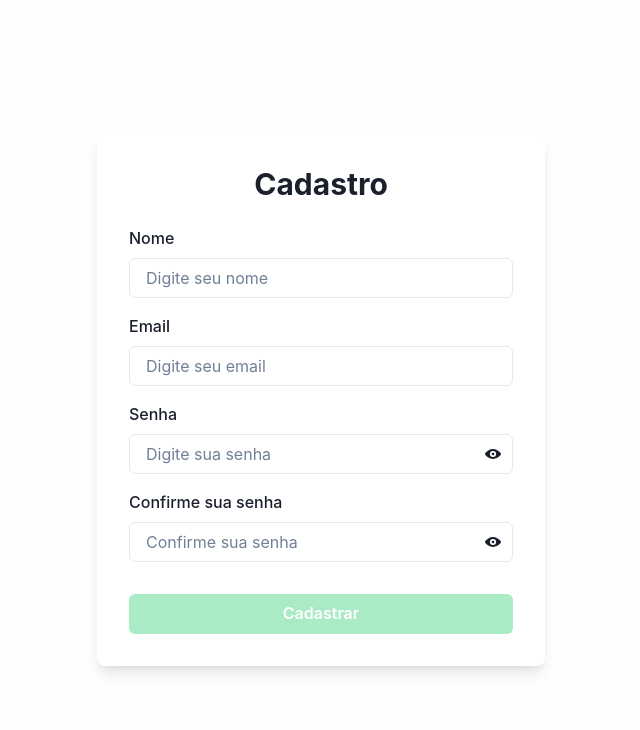
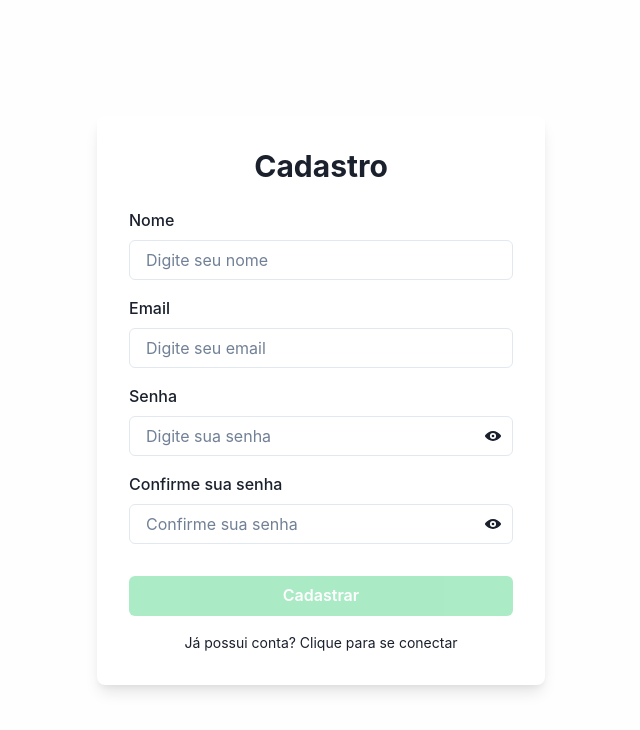
Before and after one commit to joaoantoniocoelho/landing-labs-ui, a Next.js app: page /register in a window 1280 px wide. Shown: the top 730 px of the page, without its empty margins (319-959 px from the left). Built offline with nearby package versions, Linux system fonts and the light colour scheme; no server answers.

Commit message:
set token on login

```diff
--- a/pages/register.js
+++ b/pages/register.js
@@ -166,6 +166,16 @@ export default function RegisterPage() {
                     >
                         Cadastrar
                     </Button>
+
+                    <Text
+                        fontSize="sm"
+                        color="brand.text"
+                        textAlign="center"
+                        _hover={{ color: 'interaction.greenHover', cursor: 'pointer' }}
+                        onClick={() => router.push('/login')}
+                    >
+                        Já possui conta? Clique para se conectar
+                    </Text>
                 </VStack>
             </Box>
         </Box>
--- a/service/api.js
+++ b/service/api.js
@@ -6,7 +6,7 @@ const api = axios.create({
 
 api.interceptors.request.use(
     (config) => {
-        const token = localStorage.getItem('token');
+        const token = localStorage.getItem('authToken');
 
         if (token) {
             config.headers.Authorization = `Bearer ${token}`;
--- a/service/authService.js
+++ b/service/authService.js
@@ -21,6 +21,8 @@ export const login = async (email, password) => {
             password,
         });
 
+        localStorage.setItem('authToken', response.token);
+
         return response.data;
     } catch (error) {
         throw new Error();
```
Also changed, not shown: pages/login.js (+10 -0 lines).
